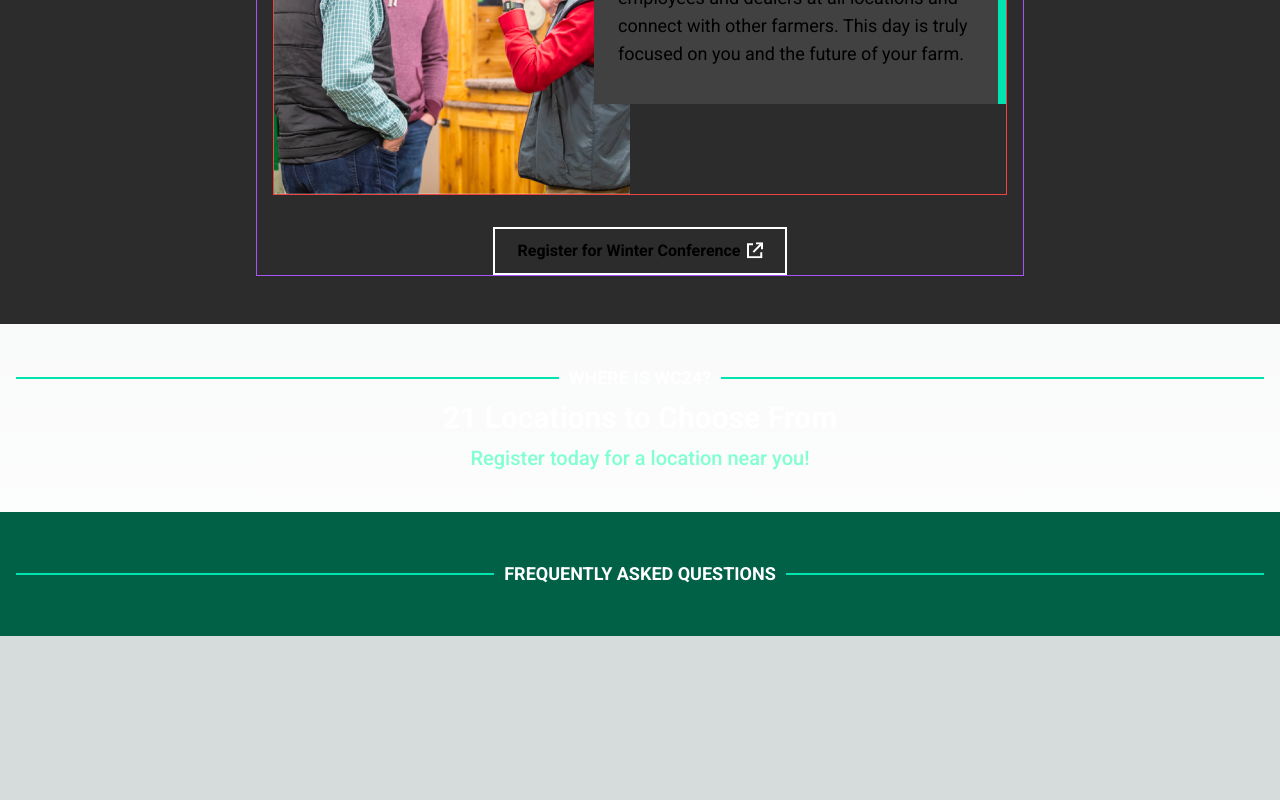
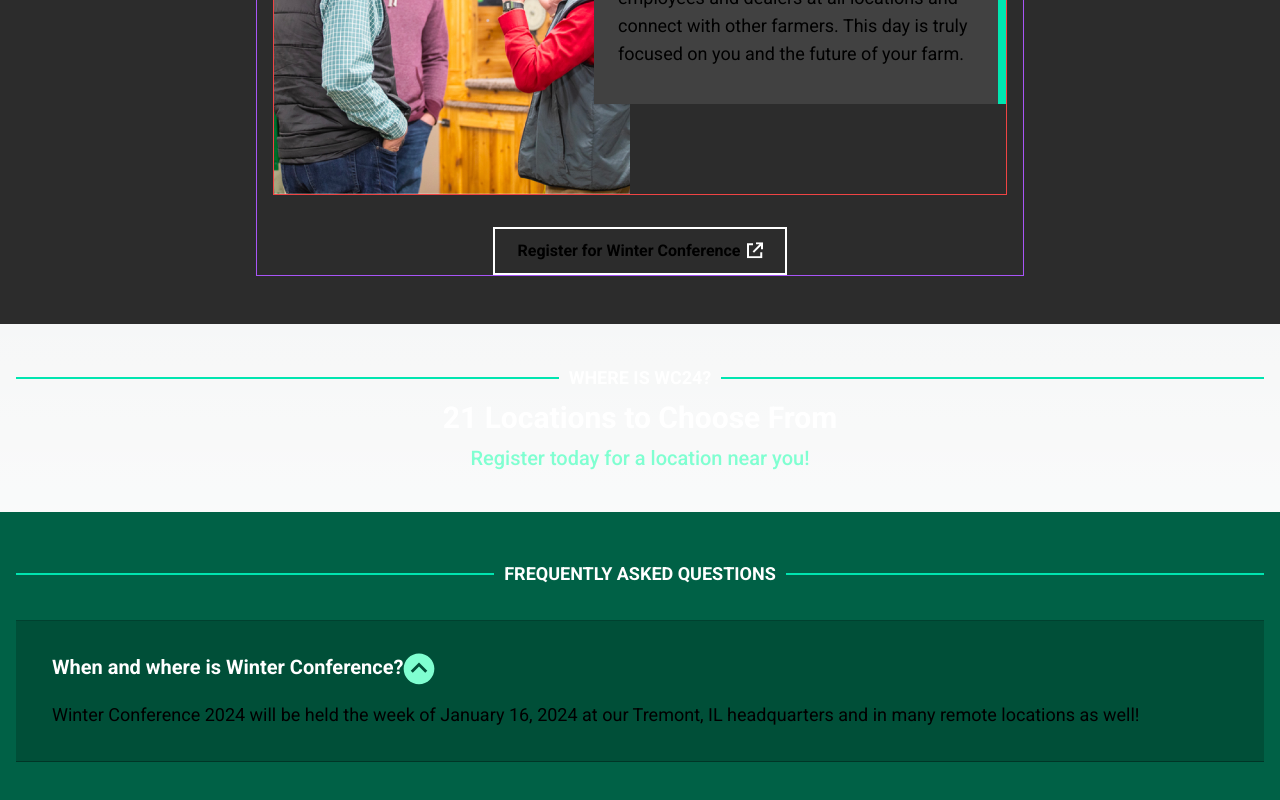
Before and after one commit to andrewgilliland/winter-conference-2024, a Next.js app: page / in a window 1280 px wide. Shown: the part 1466-2266 px from the top of the page. Before the commit the page ends 2102 px from the top, so only its background shows below. Built offline with nearby package versions, Linux system fonts and the light colour scheme.

Commit message:
feat: adds accordionitem component

```diff
--- /dev/null
+++ b/src/components/AccordionItem.tsx
@@ -0,0 +1,22 @@
+import ChevronCircle from "./ChevronCircle";
+
+type AccordionItemProps = {
+  heading: string;
+  copy: string;
+};
+
+const AccordionItem = ({ heading, copy }: AccordionItemProps) => {
+  return (
+    <div className="flex flex-col bg-green-900 border-b border-black border-opacity-[33%] px-9 py-8 gap-4">
+      <button className="flex">
+        <h4 className="font-montserrat font-bold text-xl text-white text-left">
+          {heading}
+        </h4>
+        <ChevronCircle />
+      </button>
+      <p className="font-roboto text-lg">{copy}</p>
+    </div>
+  );
+};
+
+export default AccordionItem;
--- a/src/components/ChevronCircle.tsx
+++ b/src/components/ChevronCircle.tsx
@@ -1,6 +1,7 @@
 const ChevronCircle = () => {
   return (
     <svg
+      className="w-8 h-8"
       width="24"
       height="25"
       viewBox="0 0 24 25"
--- a/src/components/FAQSection.tsx
+++ b/src/components/FAQSection.tsx
@@ -1,3 +1,5 @@
+import AccordionItem from "./AccordionItem";
+import ChevronCircle from "./ChevronCircle";
 import DividerHeader from "./DividerHeader";
 
 const FAQSection = () => {
@@ -5,6 +7,14 @@ const FAQSection = () => {
     <section className="bg-green-800 py-12">
       <div className="flex flex-col px-4 gap-8">
         <DividerHeader text="Frequently Asked Questions" />
+
+        <div className="border-t border-black border-opacity-[33%]">
+          <AccordionItem
+            heading=" When and where is Winter Conference?"
+            copy=" Winter Conference 2024 will be held the week of January 16, 2024 at our
+            Tremont, IL headquarters and in many remote locations as well!"
+          />
+        </div>
       </div>
     </section>
   );
--- a/src/components/WhatSection.tsx
+++ b/src/components/WhatSection.tsx
@@ -4,7 +4,6 @@ import webster1 from "../../public/webster-1.jpg";
 import webster2 from "../../public/webster-2.jpg";
 import audience1 from "../../public/audience-1.jpg";
 import connect1 from "../../public/connect-1.jpg";
-import ArrowUpRightFromSquare from "./ArrowUpRightFromSquare";
 import ButtonLink from "./ButtonLink";
 
 const WhatSection = () => {
--- a/tailwind.config.ts
+++ b/tailwind.config.ts
@@ -43,7 +43,7 @@ const config: Config = {
           600: "#25855A",
           700: "#276749",
           800: "#006146",
-          900: "#1C4532",
+          900: "#004F38",
         },
       },
     },
```
